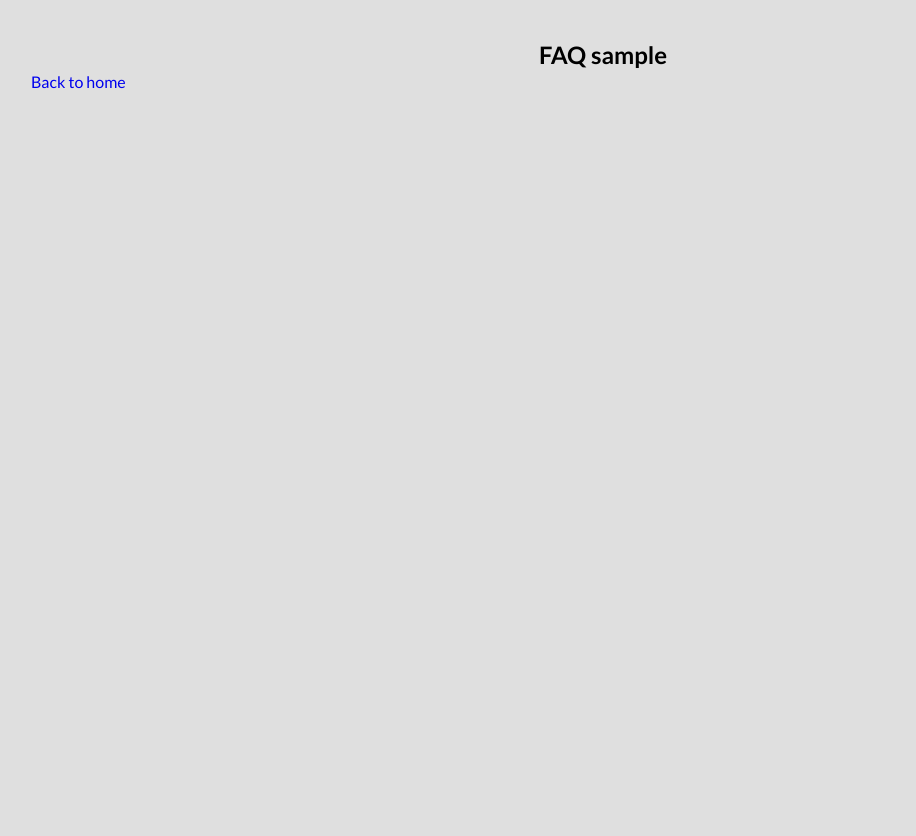
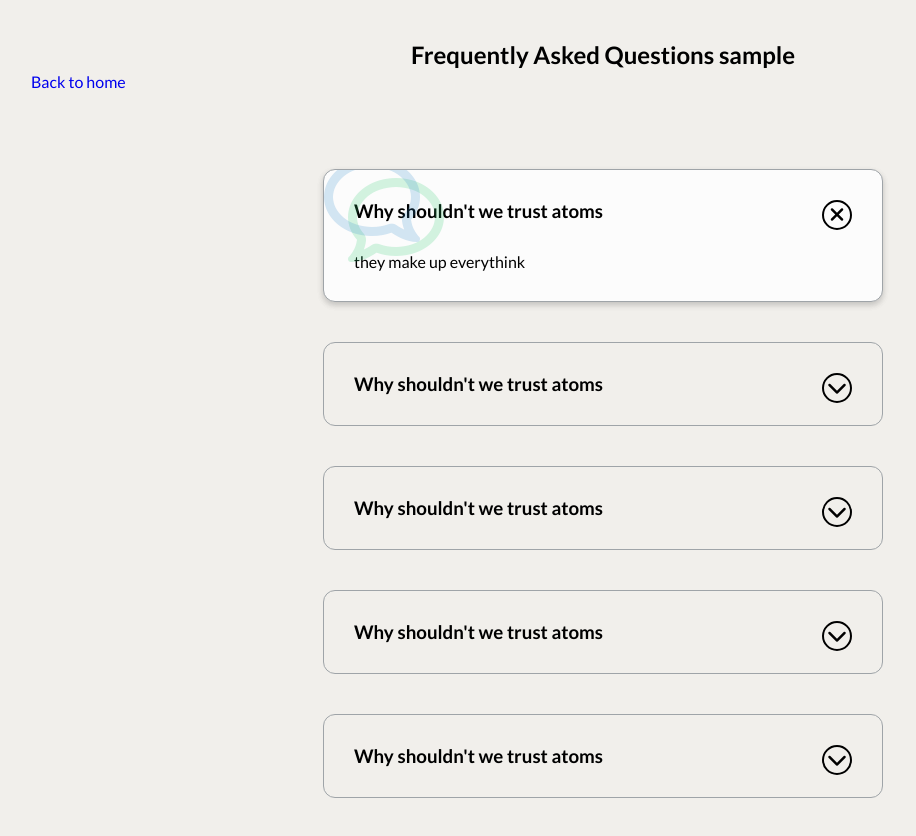
Before and after one commit to gibondesign/50-js-projects, a website: page src/projects/faq-sample.html in a window 1280 px wide. Shown: the whole page, without its empty margins (37-953 px from the left). Before the commit the page ends 800 px from the top, so only its background shows below. Drawn offline with nearby package versions, Linux system fonts and the light colour scheme; files that its build step writes are made by us from their sources.

Commit message:
working project

```diff
--- a/src/js/projects/faq-sample-script.js
+++ b/src/js/projects/faq-sample-script.js
@@ -1 +1,20 @@
-console.log('faq sample test');
+const toggleBtns = document.querySelectorAll('.faq-toggle')
+
+
+
+
+toggleBtns.forEach(btn => {
+    btn.addEventListener('click', () => {
+        btn.parentNode.classList.toggle('active')
+
+    })
+
+});
+
+// const toggles = document.querySelectorAll('.faq-toggle')
+
+// toggles.forEach(toggle => {
+//     toggle.addEventListener('click', () => {
+//         toggle.parentNode.classList.toggle('active')
+//     })
+// })
--- a/src/projects/faq-sample.html
+++ b/src/projects/faq-sample.html
@@ -15,12 +15,53 @@
 <body>
     <section>
         @@include('.././components/back-to-home-btn.html')
-                <h1>FAQ sample</h1>
+        <h1>Frequently Asked Questions sample</h1>
     </section>
     <section>
-        <div class="wrapper flex-center">
-                  </div>
-        </section>
+        <div class="wrapper flex-center faq-container">
+            <div class="faq active">
+                <h3 class="faq-title">Why shouldn't we trust atoms</h3>
+                <p class="faq-text">they make up everythink</p>
+                <button class="faq-toggle">
+                    <i class="fas fa-chevron-down"></i>
+                    <i class="fas fa-times"></i>
+                </button>
+            </div>
+
+            <div class="faq">
+                <h3 class="faq-title">Why shouldn't we trust atoms</h3>
+                <p class="faq-text">they make up everythink</p>
+                <button class="faq-toggle">
+                    <i class="fas fa-chevron-down"></i>
+                    <i class="fas fa-times"></i>
+                </button>
+            </div>
+            <div class="faq">
+                <h3 class="faq-title">Why shouldn't we trust atoms</h3>
+                <p class="faq-text">they make up everythink</p>
+                <button class="faq-toggle">
+                    <i class="fas fa-chevron-down"></i>
+                    <i class="fas fa-times"></i>
+                </button>
+            </div>
+            <div class="faq">
+                <h3 class="faq-title">Why shouldn't we trust atoms</h3>
+                <p class="faq-text">they make up everythink</p>
+                <button class="faq-toggle">
+                    <i class="fas fa-chevron-down"></i>
+                    <i class="fas fa-times"></i>
+                </button>
+            </div>
+            <div class="faq">
+                <h3 class="faq-title">Why shouldn't we trust atoms</h3>
+                <p class="faq-text">they make up everythink</p>
+                <button class="faq-toggle">
+                    <i class="fas fa-chevron-down"></i>
+                    <i class="fas fa-times"></i>
+                </button>
+            </div>
+        </div>
+    </section>
 
     <script src="./../js/script.min.js"></script>
     <script src="./../js/projects/faq-sample-script.min.js"></script>
--- a/src/sass/_structure.scss
+++ b/src/sass/_structure.scss
@@ -6,7 +6,7 @@ section {
 .wrapper{
     max-width: 1200px;
     margin: 0 auto;
-    padding: 0 10px;
+    padding: 0 20px;
 }
 
 .flex-center{
--- a/src/sass/main.scss
+++ b/src/sass/main.scss
@@ -20,7 +20,7 @@ body {
 // Menu styling
 
 .menu {
-	padding-left: 24px;
+	list-style: inside;
 	li{
 		margin-bottom: 12px;
 	}
--- a/src/sass/projects/faq-sample.scss
+++ b/src/sass/projects/faq-sample.scss
@@ -0,0 +1,83 @@
+body {
+	background-color: #f1efeb;
+}
+
+.faq-container {
+	max-width: 600px;
+}
+
+.faq {
+    width: 100%;
+	background-color: transparent;
+	border: 1px solid #9fa4a8;
+	border-radius: 12px;
+	margin: 20px ;
+	padding: 30px;
+	position: relative;
+	overflow: hidden;
+	transition: 0.3s ease;
+}
+.faq.active {
+	background-color: #fcfcfc;
+	box-shadow: 0 3px 6px rgba(0, 0, 0, 0.1), 0 3px 6px rgba(0, 0, 0, 0.1);
+	&::before,
+	&::after {
+		content: '\f075';
+		font-family: 'Font Awesome 5 free';
+		font-size: 6rem;
+		position: absolute;
+		opacity: 0.2;
+		z-index: 0;
+	}
+
+	&::before {
+		color: #2ecc71;
+		top: 0px;
+		left: 24px;
+	}
+	&::after {
+		color: #2e8acc;
+		top: -20px;
+		left: 0px;
+		transform: rotateY(180deg);
+	}
+    .faq-text{
+        display: block;
+    }
+    .faq-toggle{
+
+        .fa-times{
+            display: block;
+        }
+        .fa-chevron-down{
+            display: none;
+        }
+    }
+}
+.faq-title {
+	margin: 0 35px 0 0;
+}
+.faq-text {
+    display: none;
+    margin: 30px 0 0;
+}
+
+.faq-toggle {
+    background-color: transparent;
+    border-radius: 50%;
+    border: 2px solid #000000;
+    cursor: pointer;
+    display: flex;
+    align-items: center;
+    justify-content: center;
+    font-size: 20px;
+    position: absolute;
+    top: 30px;right: 30px;
+    height: 30px;
+    width: 30px;
+
+    .fa-times{
+        display: none;
+    }
+
+}
```
Also changed, not shown: src/components/menu.html (+1 -1 lines), dist/components/menu.html, dist/css/main.min.css, dist/index.html.
